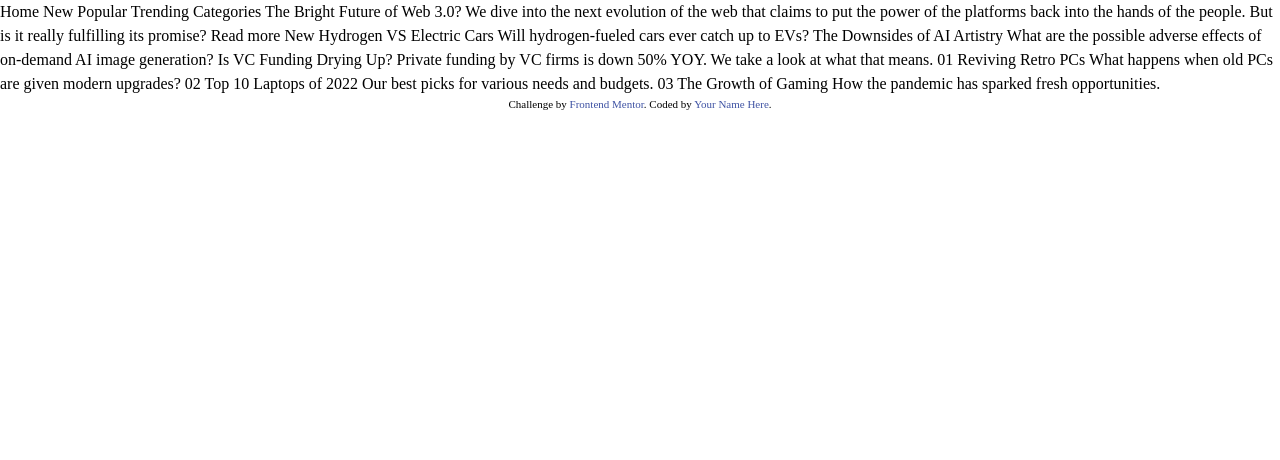
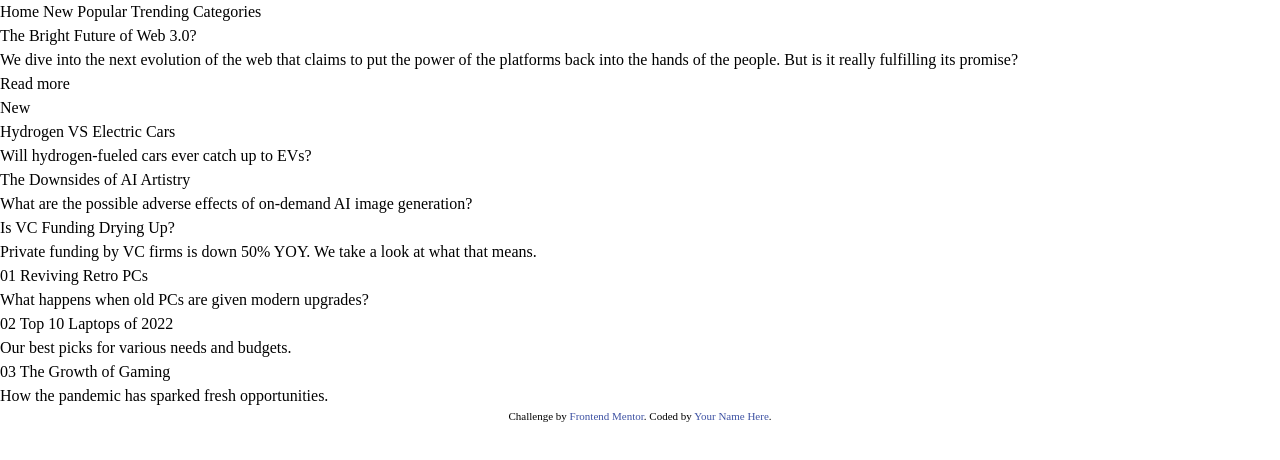
Before and after one commit to shardoolsingh/projects-news-homepage-from-frontendmentor, a plain HTML site: page index.html in a window 1280 px wide. Drawn offline with Linux system fonts and the light colour scheme.

Commit message:
updated index.html with the content for the site

```diff
--- a/index.html
+++ b/index.html
@@ -10,44 +10,62 @@
   <title>Frontend Mentor | News homepage</title>
 
 
+
 </head>
 <body>
 
+  <section class="header">
     Home
     New
     Popular
     Trending
     Categories
+  </section>
 
+  <section class="main">
+    <div class="main-main">
       The Bright Future of Web 3.0?
 
-  We dive into the next evolution of the web that claims to put the power of the platforms back into the hands of the people.
-  But is it really fulfilling its promise?
+      <p>We dive into the next evolution of the web that claims to put the power of the platforms back into the hands of the people.
+        But is it really fulfilling its promise?</p>
 
       Read more
-
+    </div>
+    <div class="main-aside">
       New
 
+      <div class="aside-item-1">
         Hydrogen VS Electric Cars
-  Will hydrogen-fueled cars ever catch up to EVs?
+        <p>Will hydrogen-fueled cars ever catch up to EVs?</p>
+      </div>
+      <div class="aside-item-2">
+        The Downsides of AI Artistry
+        <p>What are the possible adverse effects of on-demand AI image generation?</p>
+      </div>
+      <div class="aside-item-3">
+        Is VC Funding Drying Up?
+        <p>Private funding by VC firms is down 50% YOY. We take a look at what that means.</p>
+      </div>
+    </div>
+  </section>
 
-  The Downsides of AI Artistry
-  What are the possible adverse effects of on-demand AI image generation?
-
-  Is VC Funding Drying Up?
-  Private funding by VC firms is down 50% YOY. We take a look at what that means.
-
+  <section class="news">
+    <div class="news-item-1">
       01
       Reviving Retro PCs
-  What happens when old PCs are given modern upgrades?
-
+      <p>What happens when old PCs are given modern upgrades?</p>
+    </div>
+    <div class="news-item-2">
       02
       Top 10 Laptops of 2022
-  Our best picks for various needs and budgets.
-
+      <p>Our best picks for various needs and budgets.</p>
+    </div>
+    <div class="news-item-3">
       03
       The Growth of Gaming
-  How the pandemic has sparked fresh opportunities.
+      <p>How the pandemic has sparked fresh opportunities.</p>
+    </div>
+  </section>
 
   <div class="attribution">
     Challenge by <a href="https://www.frontendmentor.io?ref=challenge" target="_blank">Frontend Mentor</a>.
```
Lines whose indentation alone changed are shown as unchanged.
